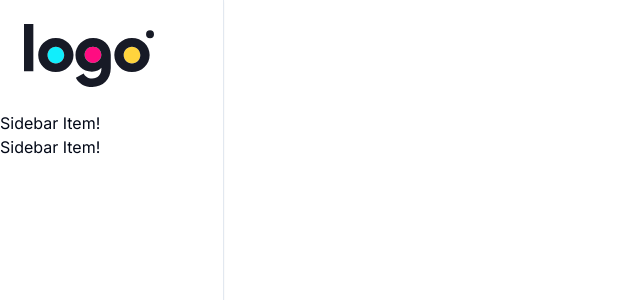
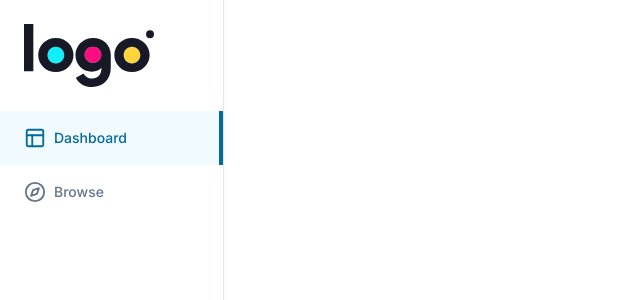
Before and after one commit to dmitriy-belkin/iter-lms, a Next.js app: page / in a window 1280 px wide. Shown: the top 300 px of the page, without its empty margins (0-640 px from the left). Built offline with nearby package versions, Linux system fonts and the light colour scheme.

Commit message:
sidebar pretty style

```diff
--- a/app/(dashboard)/_components/sidebar-item.tsx
+++ b/app/(dashboard)/_components/sidebar-item.tsx
@@ -1,6 +1,8 @@
 "use client";
 
 import { LucideIcon } from "lucide-react";
+import { usePathname, useRouter } from "next/navigation";
+import { cn } from "@/lib/utils";
 
 interface SidebarItemProps {
     icon: LucideIcon;
@@ -9,15 +11,48 @@
 }
 
 export const SidebarItem = ({
-    icon,
+    icon: Icon,
     label,
     href,
 }: SidebarItemProps) => {
+    const pathname = usePathname();
+    const router = useRouter();
+
+    const isActive =
+        (pathname === "/" && href === "/") ||
+        pathname === href ||
+        pathname?.startsWith(`${href}/`);
+
+    const onClick = () => {
+        router.push(href);
+    }
+
     return (
-        <div>
-            Sidebar Item!
-        </div>
+
+        <button
+            onClick={onClick}
+            type="button"
+            className={cn(
+                "flex items-center gap-x-2 text-slate-500 text-sm font-[500] pl-6 transition-all hover:text-slate-600 hover:bg-slate-300/20",
+                isActive && "text-sky-700 bg-sky-200/20 hover:bg-sky-200/20 hover:text-sky-700"
+            )}
+        >
+            <div className="flex items-center gap-x-2 py-4">
+                <Icon
+                    size={22}
+                    className={cn(
+                        "text-slate-500",
+                        isActive && "text-sky-700"
+                    )}
+                />
+                {label}
+            </div>
+            <div
+                className={cn(
+                "ml-auto opacity-0 border-2 border-sky-700 h-full transition-all",
+                isActive && "opacity-100"
+                )}
+            />
+        </button>
      );
 }
-
-export default SidebarItem;
```
